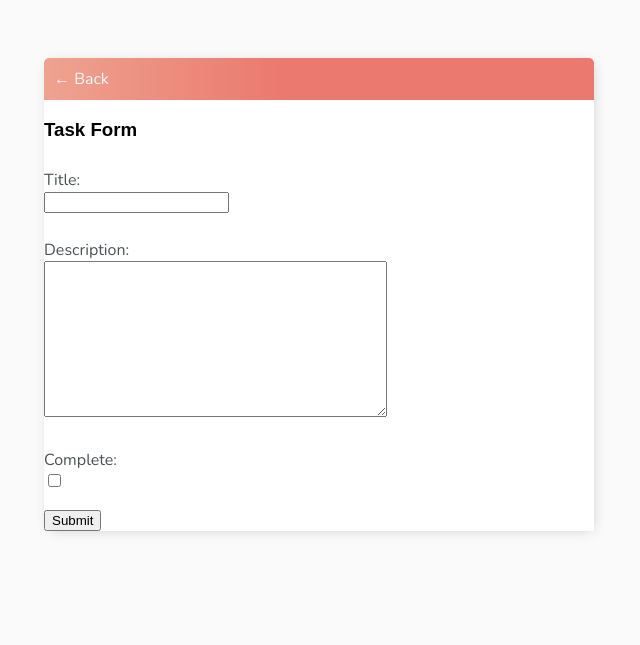
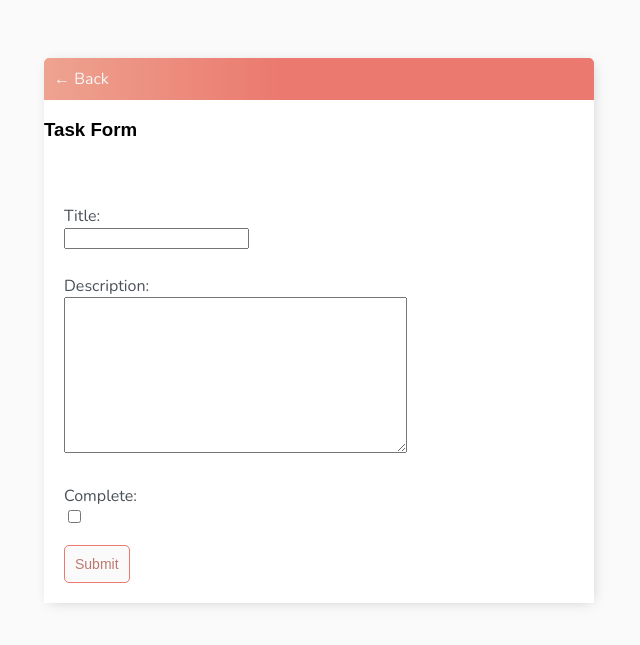
Before and after one commit to abhishekgupta3247/ToDo_List_App_Django, a Django app: page /task-create/ in a window 1280 px wide. Shown: the top 645 px of the page, without its empty margins (321-961 px from the left). Run offline with Django 4.2, Linux system fonts and the light colour scheme; a user stored in the database is signed in.

Commit message:
added card-body CSS i.e. add task page

```diff
--- a/base/templates/base/main.html
+++ b/base/templates/base/main.html
@@ -133,6 +133,10 @@
             cursor: pointer;
             text-decoration: none;
         }
+
+        .card-body{
+            padding: 20px;
+        }
     </style>
 
 </head>
--- a/base/templates/base/task_form.html
+++ b/base/templates/base/task_form.html
@@ -11,6 +11,8 @@
 <h3>Task Form</h3>
 <!-- <a href="{% url 'tasks' %}">Go Back</a> -->
 
+
+<div class="card-body">
     <form method="POST" action="">
         <!-- protects from cross site forgery -->
         {% csrf_token %}
@@ -20,7 +22,11 @@
 
         <!-- .as_p for fomatting form so that the form looks good -->
         {{form.as_p}}
-    <input type="submit" value="Submit">
+        <input class="button" type="submit" value="Submit">
     </form>
+</div>
+
+
+
 
 {% endblock content %}
```
Lines whose indentation alone changed are shown as unchanged.
